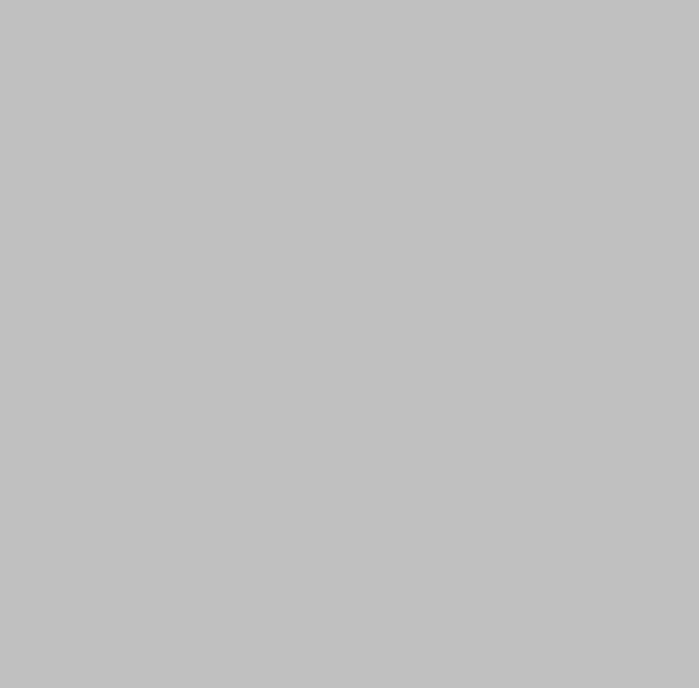
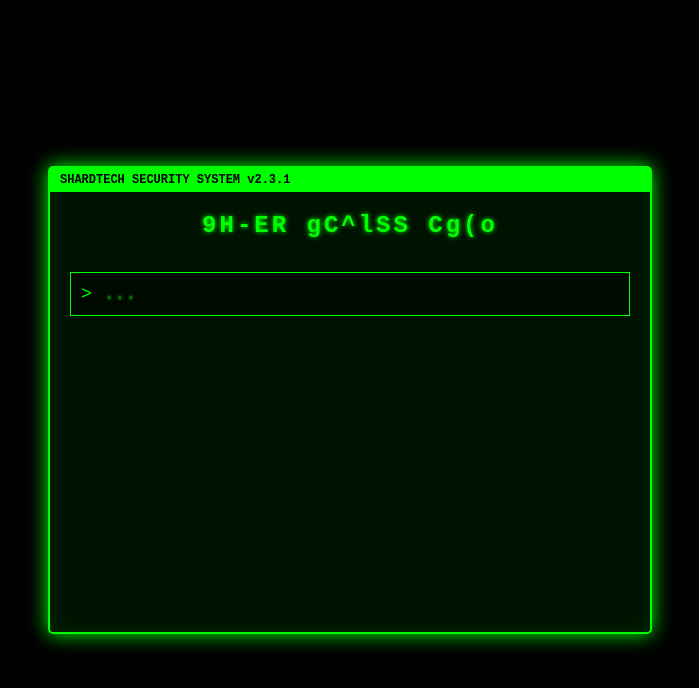
Before and after one commit to Rancor38/vtv, a React (Vite) app: page /vtv/admin in a window 1280 px wide. Before the commit this address had no page. Shown: the top 688 px of the page, without its empty margins (290-989 px from the left). Built offline with nearby package versions, Linux system fonts and the light colour scheme.

Commit message:
Complete React LARP site with Home, Invite, Creep, and secret Admin pages - ShardTech themed

```diff
--- a/package.json
+++ b/package.json
@@ -20,6 +20,6 @@
     "@types/react-dom": "^18.2.0",
     "@vitejs/plugin-react": "^4.0.0",
     "gh-pages": "^6.0.0",
-    "vite": "^7.1.3"
+    "vite": "^4.5.0"
   }
 }
--- a/src/App.jsx
+++ b/src/App.jsx
@@ -3,6 +3,7 @@ import { BrowserRouter as Router, Routes, Route } from 'react-router-dom'
 import Home from './pages/Home'
 import Invite from './pages/Invite'
 import Creep from './pages/Creep'
+import Admin from './pages/Admin'
 import './App.css'
 
 function App() {
@@ -12,6 +13,7 @@ function App() {
         <Route path="/" element={<Home />} />
         <Route path="/invite" element={<Invite />} />
         <Route path="/creep" element={<Creep />} />
+        <Route path="/admin" element={<Admin />} />
       </Routes>
     </Router>
   )
--- /dev/null
+++ b/src/pages/Admin.css
@@ -0,0 +1,157 @@
+.admin-container {
+  background: #000;
+  min-height: 100vh;
+  display: flex;
+  justify-content: center;
+  align-items: center;
+  font-family: 'Courier New', monospace;
+  overflow: hidden;
+  position: relative;
+}
+
+.terminal-window {
+  width: 600px;
+  background: rgba(0, 20, 0, 0.95);
+  border: 2px solid #0f0;
+  box-shadow: 0 0 20px #0f0, inset 0 0 20px rgba(0, 255, 0, 0.1);
+  border-radius: 5px;
+  z-index: 10;
+  position: relative;
+}
+
+.terminal-header {
+  background: #0f0;
+  color: #000;
+  padding: 5px 10px;
+  font-weight: bold;
+  font-size: 12px;
+}
+
+.terminal-body {
+  padding: 20px;
+  min-height: 400px;
+  position: relative;
+}
+
+.hacker-code {
+  color: #0f0;
+  font-size: 24px;
+  text-align: center;
+  margin-bottom: 30px;
+  text-shadow: 0 0 5px #0f0;
+  letter-spacing: 3px;
+  font-weight: bold;
+  min-height: 30px;
+}
+
+.hint-container {
+  margin: 20px 0;
+  padding: 10px;
+  border: 1px solid #0f0;
+  background: rgba(0, 255, 0, 0.05);
+  animation: fadeIn 1s ease-in;
+}
+
+.hint-label {
+  color: #ff0;
+  font-size: 12px;
+  margin-bottom: 5px;
+}
+
+.hint-text {
+  color: #0f0;
+  font-size: 16px;
+  font-style: italic;
+}
+
+.password-form {
+  margin-top: 30px;
+}
+
+.input-group {
+  display: flex;
+  align-items: center;
+  border: 1px solid #0f0;
+  padding: 10px;
+  background: rgba(0, 0, 0, 0.5);
+}
+
+.prompt {
+  color: #0f0;
+  margin-right: 10px;
+  font-size: 18px;
+}
+
+.password-input {
+  flex: 1;
+  background: transparent;
+  border: none;
+  color: #0f0;
+  font-size: 18px;
+  font-family: 'Courier New', monospace;
+  outline: none;
+  text-shadow: 0 0 3px #0f0;
+}
+
+.password-input::placeholder {
+  color: rgba(0, 255, 0, 0.3);
+}
+
+.matrix-bg {
+  position: absolute;
+  top: 0;
+  left: 0;
+  right: 0;
+  bottom: 0;
+  overflow: hidden;
+  opacity: 0.1;
+  z-index: -1;
+  display: flex;
+  justify-content: space-around;
+}
+
+.matrix-column {
+  color: #0f0;
+  font-size: 10px;
+  animation: matrix-fall 20s linear infinite;
+  white-space: nowrap;
+  writing-mode: vertical-rl;
+}
+
+@keyframes matrix-fall {
+  0% { transform: translateY(-100%); }
+  100% { transform: translateY(100%); }
+}
+
+@keyframes fadeIn {
+  from { opacity: 0; transform: translateY(-10px); }
+  to { opacity: 1; transform: translateY(0); }
+}
+
+@keyframes shake {
+  0%, 100% { transform: translateX(0); }
+  10%, 30%, 50%, 70%, 90% { transform: translateX(-5px); }
+  20%, 40%, 60%, 80% { transform: translateX(5px); }
+}
+
+.admin-container.granted {
+  background: #000;
+}
+
+.access-granted {
+  color: #0f0;
+  text-align: center;
+  animation: pulse 2s ease-in-out infinite;
+}
+
+.ascii-art {
+  color: #0f0;
+  font-size: 10px;
+  line-height: 1.2;
+  text-shadow: 0 0 10px #0f0;
+}
+
+@keyframes pulse {
+  0%, 100% { opacity: 1; }
+  50% { opacity: 0.7; }
+}
--- /dev/null
+++ b/src/pages/Admin.jsx
@@ -0,0 +1,133 @@
+import React, { useState, useEffect } from 'react'
+import './Admin.css'
+
+function Admin() {
+  const [password, setPassword] = useState('')
+  const [showHint, setShowHint] = useState(false)
+  const [hackerText, setHackerText] = useState('')
+  const [isGranted, setIsGranted] = useState(false)
+
+  const targetText = 'ENTER ACCESS CODE'
+  const hintText = 'Be4uty 1s m1n3 2'
+  const chars = '!@#$%^&*()_+-=[]{}|;:,.<>?0123456789ABCDEFGHIJKLMNOPQRSTUVWXYZabcdefghijklmnopqrstuvwxyz'
+
+  useEffect(() => {
+    let iteration = 0
+    const maxIterations = 60 // About 10 seconds at 6 iterations per second
+
+    const interval = setInterval(() => {
+      if (iteration < maxIterations) {
+        // Random hacker text effect
+        setHackerText(
+          targetText.split('').map((char, index) => {
+            if (char === ' ') return ' '
+            if (Math.random() > 0.5) {
+              return chars[Math.floor(Math.random() * chars.length)]
+            }
+            return char
+          }).join('')
+        )
+        iteration++
+      } else if (!showHint) {
+        // Show the hint after 10 seconds
+        setShowHint(true)
+        setHackerText(targetText)
+        clearInterval(interval)
+      }
+    }, 167) // ~6 times per second
+
+    return () => clearInterval(interval)
+  }, [])
+
+  const handleSubmit = (e) => {
+    e.preventDefault()
+    if (password.toLowerCase() === 'behold') {
+      setIsGranted(true)
+      setTimeout(() => {
+        // You can redirect or show secret content here
+        console.log('ACCESS GRANTED')
+      }, 2000)
+    } else {
+      // Flash error
+      const input = e.target.querySelector('input')
+      input.style.animation = 'shake 0.5s'
+      setTimeout(() => {
+        input.style.animation = ''
+      }, 500)
+    }
+  }
+
+  if (isGranted) {
+    return (
+      <div className="admin-container granted">
+        <div className="access-granted">
+          <pre className="ascii-art">
+{`
+ █████╗  ██████╗ ██████╗███████╗███████╗███████╗
+██╔══██╗██╔════╝██╔════╝██╔════╝██╔════╝██╔════╝
+███████║██║     ██║     █████╗  ███████╗███████╗
+██╔══██║██║     ██║     ██╔══╝  ╚════██║╚════██║
+██║  ██║╚██████╗╚██████╗███████╗███████║███████║
+╚═╝  ╚═╝ ╚═════╝ ╚═════╝╚══════╝╚══════╝╚══════╝
+
+ ██████╗ ██████╗  █████╗ ███╗   ██╗████████╗███████╗██████╗
+██╔════╝ ██╔══██╗██╔══██╗████╗  ██║╚══██╔══╝██╔════╝██╔══██╗
+██║  ███╗██████╔╝███████║██╔██╗ ██║   ██║   █████╗  ██║  ██║
+██║   ██║██╔══██╗██╔══██║██║╚██╗██║   ██║   ██╔══╝  ██║  ██║
+╚██████╔╝██║  ██║██║  ██║██║ ╚████║   ██║   ███████╗██████╔╝
+ ╚═════╝ ╚═╝  ╚═╝╚═╝  ╚═╝╚═╝  ╚═══╝   ╚═╝   ╚══════╝╚═════╝
+`}
+          </pre>
+        </div>
+      </div>
+    )
+  }
+
+  return (
+    <div className="admin-container">
+      <div className="terminal-window">
+        <div className="terminal-header">
+          <span className="terminal-title">SHARDTECH SECURITY SYSTEM v2.3.1</span>
+        </div>
+        <div className="terminal-body">
+          <div className="hacker-code">
+            {hackerText || 'INITIALIZING...'}
+          </div>
+
+          {showHint && (
+            <div className="hint-container">
+              <div className="hint-label">HINT:</div>
+              <div className="hint-text">{hintText}</div>
+            </div>
+          )}
+
+          <form onSubmit={handleSubmit} className="password-form">
+            <div className="input-group">
+              <span className="prompt">&gt;</span>
+              <input
+                type="password"
+                value={password}
+                onChange={(e) => setPassword(e.target.value)}
+                className="password-input"
+                placeholder="..."
+                autoFocus
+              />
+            </div>
+          </form>
+
+          <div className="matrix-bg">
+            {Array.from({ length: 20 }).map((_, i) => (
+              <div key={i} className="matrix-column" style={{ animationDelay: `${i * 0.1}s` }}>
+                {Array.from({ length: 30 }).map((_, j) => (
+                  <span key={j}>{chars[Math.floor(Math.random() * chars.length)]}</span>
+                ))}
+              </div>
+            ))}
+          </div>
+        </div>
+      </div>
+    </div>
+  )
+}
+
+export default Admin
--- a/src/pages/Creep.jsx
+++ b/src/pages/Creep.jsx
@@ -1,11 +1,24 @@
 import React from 'react'
-import creepGif from '../assets/creep.gif'
+// import creepGif from '../assets/creep.gif'  // Uncomment when you have the file
 import './Creep.css'
 
 function Creep() {
   return (
     <div className="creep-container">
-      <img src={creepGif} alt="Creep" />
+      {/* Replace with actual image when available */}
+      <div style={{
+        width: '400px',
+        height: '300px',
+        backgroundColor: '#333',
+        display: 'flex',
+        alignItems: 'center',
+        justifyContent: 'center',
+        color: '#666',
+        fontSize: '24px'
+      }}>
+        [creep.gif]
+      </div>
+      {/* <img src={creepGif} alt="Creep" /> */}
       <p>You will remember now</p>
     </div>
   )
--- a/src/pages/Home.jsx
+++ b/src/pages/Home.jsx
@@ -1,4 +1,5 @@
 import React from 'react'
+import { Link } from 'react-router-dom'
 import shardtechLogo from '../assets/shardtech.png'
 import './Home.css'
 
@@ -137,7 +138,7 @@ function Home() {
               </font>
               <hr />
               <font face="Arial" size="2">
-                <a href="/invite">• Special Events</a><br />
+                <Link to="/invite">• Special Events</Link><br />
                 <a href="#">• Careers</a><br />
                 <a href="#">• Investors</a><br />
                 <a href="#">• Partners</a><br />
```
